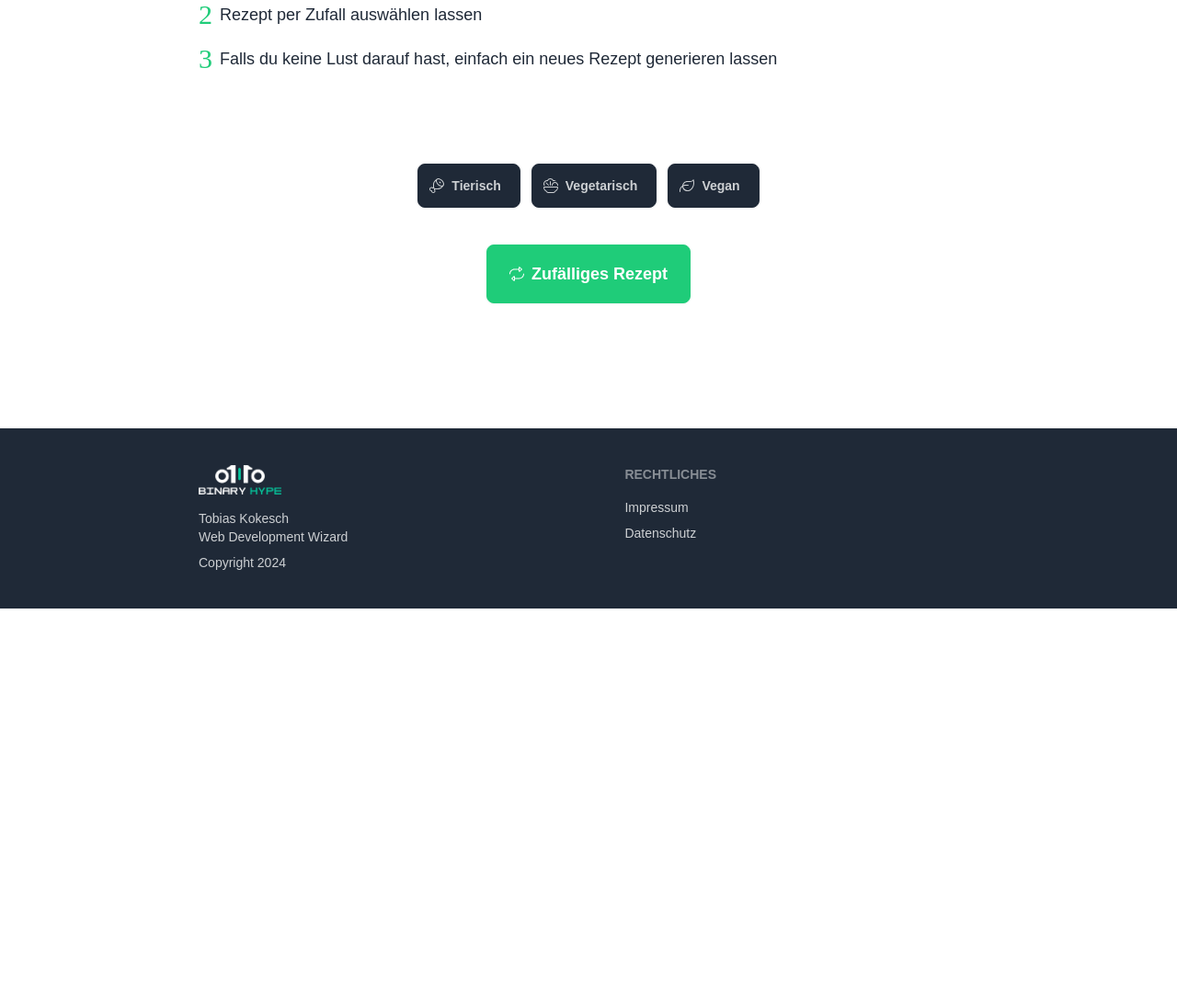
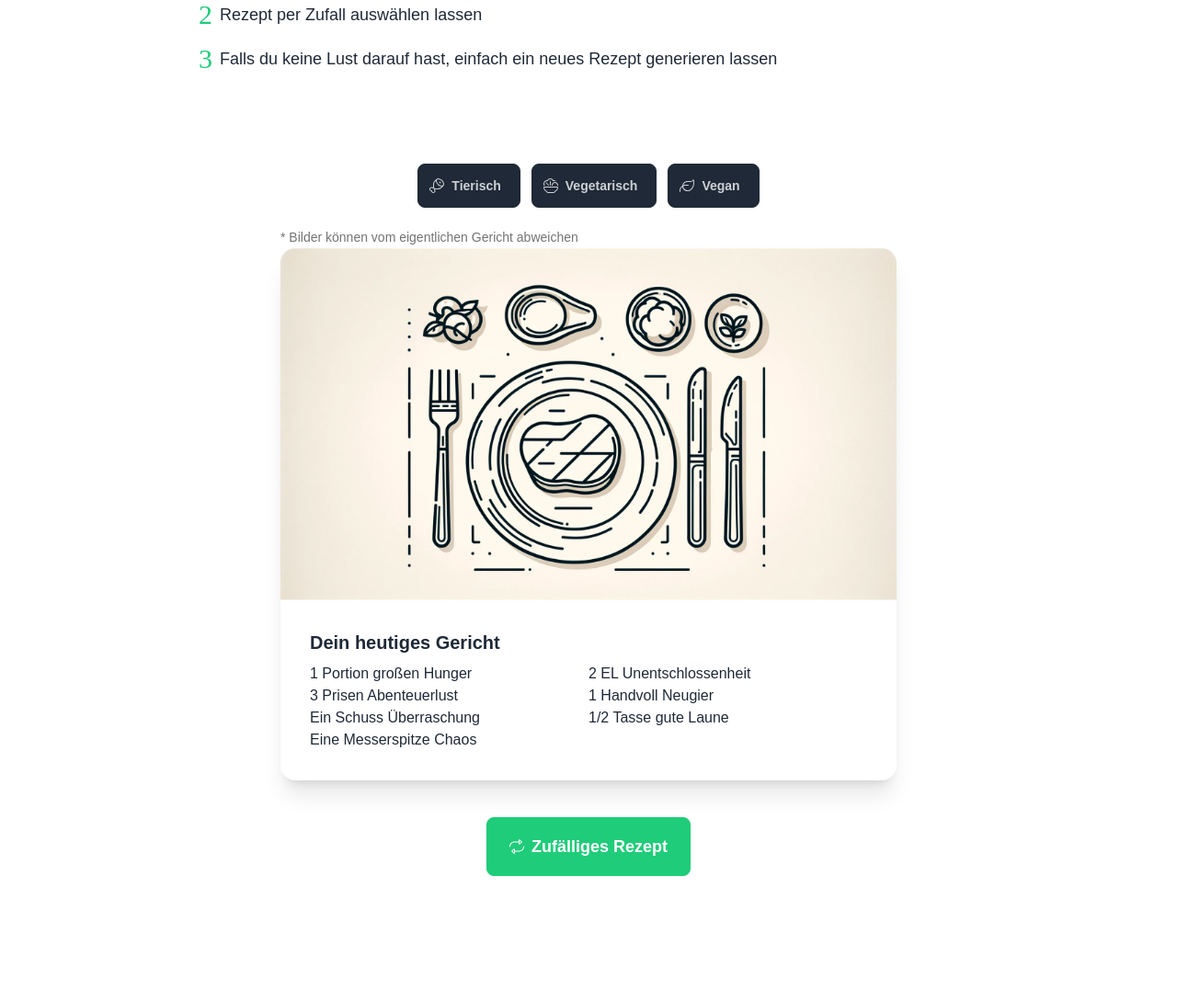
Before and after one commit to Binary-Hype/recipe-roulette, a Laravel app: page / in a window 1280 px wide. Shown: the part 990-2079 px from the top of the page at 92% size. Before the commit the page ends 1652 px from the top, so only its background shows below. Run offline with Laravel 12, Linux system fonts and the light colour scheme; style sheets or scripts are compiled from the project's sources; some libraries are stand-ins or nearby versions.

Commit message:
🚧 placeholder card

```diff
--- a/resources/views/livewire/recipe-roulette.blade.php
+++ b/resources/views/livewire/recipe-roulette.blade.php
@@ -2,7 +2,6 @@
     <div class="flex gap-3 justify-center mb-5">
         <label class="btn btn-neutral has-[:checked]:btn-primary cursor-pointer px-3">
             <svg class="h-4 w-4" xmlns="http://www.w3.org/2000/svg" viewBox="0 0 512 512">
-                <!--! Font Awesome Pro 6.4.2 by @fontawesome - https://fontawesome.com License - https://fontawesome.com/license (Commercial License) Copyright 2023 Fonticons, Inc. -->
                 <path class="fill-current"
                       d="M288.9 223.1c30 30 65.3 51.2 99.4 60.2c12.2 3.2 25.2 5 38 4.7l-17.3 17.3c-30 30-70.7 46.8-113.1 46.8H208c-26.5 0-48-21.5-48-48V216c0-42.4 16.9-83.1 46.9-113.1l17.2-17.2c-.3 12.8 1.5 25.8 4.7 38c9 34.1 30.2 69.4 60.2 99.4zm175.8 17.7c-31.2 31.2-99.7 13.1-153.2-40.3s-71.5-122-40.3-153.2c9.9-9.9 23.5-14.8 39.2-15.2c8.9 .2 18.1 1.6 27.1 3.9c28.9 7.6 59.6 25.9 86.1 52.3s44.7 57.2 52.3 86.1c2.3 8.9 3.7 17.9 3.9 26.8c-.4 15.9-5.3 29.6-15.3 39.6zM347.6 4.8c-12-3.2-24.8-5-37.4-4.7c-25.7-.3-52.7 6.9-74 28.2l-52 52c-36 36-56.2 84.8-56.2 135.8v72 16 2.7c0 4.2-1.7 8.3-4.7 11.3l-2 2-.1 0c-.1 0-.5 .1-1.2 .1c-1.5-.1-3.5-.7-5.2-2C102.9 309.3 88.1 304 72 304c-39.8 0-72 32.2-72 72c0 37.2 28.2 67.8 64.4 71.6C68.2 483.8 98.8 512 136 512c39.8 0 72-32.2 72-72c0-16.1-5.3-30.9-14.2-42.9c-1.2-1.7-1.9-3.7-2-5.2c0-.7 .1-1.1 .1-1.2l0-.1 2-2c3-3 7.1-4.7 11.3-4.7H208h16 72c50.9 0 99.7-20.2 135.7-56.2l52.1-52.1c21.4-21.4 28.6-48.6 28.1-74.5c.2-12.5-1.6-25-4.7-36.9c-9-34.1-30.2-69.4-60.2-99.4s-65.3-51.2-99.4-60.2zM165.9 372c-10.6 14.6-5.7 33.5 2.2 44.1c4.9 6.7 7.9 14.9 7.9 23.8c0 22.1-17.9 40-40 40s-40-17.9-40-40c0-13.1-10.9-24-24-24c-22.1 0-40-17.9-40-40s17.9-40 40-40c9 0 17.2 2.9 23.8 7.9c10.7 7.9 29.5 12.8 44.1 2.2c6.5 10.5 15.4 19.4 25.9 25.9zm186-211.9c15.3 15.3 34.9 20.4 43.8 11.5s3.8-28.5-11.5-43.8s-34.9-20.4-43.8-11.5s-3.8 28.5 11.5 43.8z"/>
             </svg>
@@ -11,7 +10,6 @@
         </label>
         <label class="btn btn-neutral has-[:checked]:btn-primary cursor-pointer px-3">
             <svg class="h-4 w-4" xmlns="http://www.w3.org/2000/svg" viewBox="0 0 512 512">
-                <!--! Font Awesome Pro 6.4.2 by @fontawesome - https://fontawesome.com License - https://fontawesome.com/license (Commercial License) Copyright 2023 Fonticons, Inc. -->
                 <path class="fill-current"
                       d="M241.1 32c37.1 0 68.9 22.7 82.3 55c2.8 6.6 9.6 10.6 16.7 9.7c3.9-.5 7.8-.7 11.8-.7c7.4 0 14.6 .8 21.5 2.4C382.1 96.8 391 96 400 96c15.3 0 30 2.4 43.8 6.8C420.5 78.9 388 64 352 64c-1.3 0-2.7 0-4 .1C327.6 26 287.4 0 241.1 0c-46.3 0-86.5 26-106.9 64.1c-2.1-.1-4.1-.1-6.2-.1C57.3 64 0 121.3 0 192c0 23.3 6.2 45.2 17.1 64H56.4C41.2 239 32 216.6 32 192c0-53 43-96 96-96c4.6 0 9.2 .3 13.6 1c7.2 1 14.3-3 17-9.7C172 54.8 203.9 32 241.1 32zM400 160c44.2 0 80 35.8 80 80c0 5.5-.6 10.8-1.6 16h32.5c.7-5.2 1.1-10.6 1.1-16c0-61.9-50.1-112-112-112s-112 50.1-112 112c0 5.4 .4 10.8 1.1 16h32.5c-1-5.2-1.6-10.5-1.6-16c0-44.2 35.8-80 80-80zM129.3 457.1c-2.7-9-9.2-16.4-17.8-20.2C65.9 417 33.9 372.3 32.1 320H479.9c-1.8 52.3-33.9 97-79.4 116.9c-8.6 3.8-15.2 11.2-17.8 20.2C378.7 470.4 366.5 480 352 480H160c-14.5 0-26.7-9.6-30.7-22.9zM27.4 288C12.3 288 0 300.3 0 315.4c0 67.4 40.6 125.4 98.6 150.8C106.5 492.7 131 512 160 512H352c29 0 53.5-19.3 61.4-45.7c58.1-25.4 98.6-83.4 98.6-150.8c0-15.1-12.3-27.4-27.4-27.4H27.4zM256 112c0-8.8-7.2-16-16-16s-16 7.2-16 16V240c0 8.8 7.2 16 16 16s16-7.2 16-16V112zM107.3 148.7c-6.2-6.2-16.4-6.2-22.6 0s-6.2 16.4 0 22.6l80 80c6.2 6.2 16.4 6.2 22.6 0s6.2-16.4 0-22.6l-80-80z"/>
             </svg>
@@ -20,7 +18,6 @@
         </label>
         <label class="btn btn-neutral has-[:checked]:btn-primary cursor-pointer px-3">
             <svg class="h-4 w-4" xmlns="http://www.w3.org/2000/svg" viewBox="0 0 512 512">
-                <!--! Font Awesome Pro 6.4.2 by @fontawesome - https://fontawesome.com License - https://fontawesome.com/license (Commercial License) Copyright 2023 Fonticons, Inc. -->
                 <path class="fill-current"
                       d="M132 238.3c23.6-9.3 49.2-14.3 76-14.3h96c8.8 0 16 7.2 16 16s-7.2 16-16 16H208c-28.8 0-56 6.9-80 19.2C129.7 353.2 193.5 416 272 416h0l.8 0c109-.5 207.2-110.5 207.2-259.4c0-23-2.4-45.2-6.9-66.3C447.5 113.7 413.4 128 376 128l-104 0c-67.9 0-124.9 47-140 110.3zM96.7 256.3C104.7 166.4 180.1 96 272 96l104 0c35.2 0 66.6-16.2 87.2-41.7l.6-.8c2.3-2.9 4.4-5.8 6.4-8.9c1.6-2.5 3.2-5.1 4.6-7.8c3.5-6.5 13.6-6.8 16.2 .1c1.3 3.5 2.5 7 3.7 10.6s2.3 7.1 3.4 10.8l.4 1.5c8.8 30.3 13.5 62.8 13.5 96.8C512 317.1 405.1 447.3 273 448l-1 0c-89.4 0-163.2-66.7-174.5-153C57.5 327.3 32 376.7 32 432v32c0 8.8-7.2 16-16 16s-16-7.2-16-16V432c0-73.9 38.6-138.9 96.7-175.7z"/>
             </svg>
@@ -30,7 +27,6 @@
     </div>
 
     @if($recipe)
-
         <div class="flex justify-center">
             <label class="swap swap-flip mx-auto" x-data="{ instructions: false }">
                 <input type="checkbox"/>
@@ -38,8 +34,14 @@
                     <span class="text-sm text-neutral-500">* Bilder können vom eigentlichen Gericht abweichen</span>
                     <div class="card shadow-xl max-w-2xl" @click="instructions = ! instructions">
                         <figure>
-                            <img class="w-[670px] max-w-full object-cover" src="{{ url('storage/' . $recipe->cover) }}"
-                                 alt="{{ $recipe->name }}"/>
+                            @if($recipe->cover)
+                                <img class="w-[670px] max-w-full object-cover"
+                                     src="{{ url('storage/' . $recipe->cover) }}"
+                                     alt="{{ $recipe->name }}"/>
+                            @else
+                                <img class="w-[670px] max-w-full object-cover" src="/img/placeholder.webp"
+                                     alt="{{ $recipe->name }}"/>
+                            @endif
                         </figure>
 
                         <div class="card-body">
@@ -48,7 +50,6 @@
                             <div class="card-actions justify-end">
                                 <div class="btn btn-sm btn-link no-underline text-accent">
                                     <svg class="h-4 w-4" xmlns="http://www.w3.org/2000/svg" viewBox="0 0 512 512">
-                                        <!--! Font Awesome Pro 6.4.2 by @fontawesome - https://fontawesome.com License - https://fontawesome.com/license (Commercial License) Copyright 2023 Fonticons, Inc. -->
                                         <path class="fill-current"
                                               d="M32 48c0 8.8 7.2 16 16 16H64V192H32c-8.8 0-16 7.2-16 16s7.2 16 16 16h96c8.8 0 16-7.2 16-16s-7.2-16-16-16H96V48c0-8.8-7.2-16-16-16H48c-8.8 0-16 7.2-16 16zM192 96c0 8.8 7.2 16 16 16H496c8.8 0 16-7.2 16-16s-7.2-16-16-16H208c-8.8 0-16 7.2-16 16zm0 160c0 8.8 7.2 16 16 16H496c8.8 0 16-7.2 16-16s-7.2-16-16-16H208c-8.8 0-16 7.2-16 16zm0 160c0 8.8 7.2 16 16 16H496c8.8 0 16-7.2 16-16s-7.2-16-16-16H208c-8.8 0-16 7.2-16 16zM58.7 323.9c11.1-11.1 29.2-10.5 39.6 1.3c9.2 10.5 8.9 26.2-.6 36.3L12.3 453.1c-4.3 4.7-5.5 11.5-3 17.3s8.3 9.6 14.7 9.6H128c8.8 0 16-7.2 16-16s-7.2-16-16-16H60.8l60.3-64.6c20.7-22.2 21.2-56.4 1.3-79.3c-22.5-25.7-62.1-27.1-86.3-2.9L20.7 316.7c-6.2 6.2-6.2 16.4 0 22.6s16.4 6.2 22.6 0l15.4-15.4z"/>
                                     </svg>
@@ -62,8 +63,14 @@
                     <span class="text-sm text-neutral-500">* Bilder können vom eigentlichen Gericht abweichen</span>
                     <div class="card shadow-xl max-w-2xl" @click="instructions = ! instructions">
                         <figure>
-                            <img class="w-[670px] max-w-full object-cover" src="{{ url('storage/' . $recipe->cover) }}"
-                                 alt="{{ $recipe->name }}"/>
+                            @if($recipe->cover)
+                                <img class="w-[670px] max-w-full object-cover"
+                                     src="{{ url('storage/' . $recipe->cover) }}"
+                                     alt="{{ $recipe->name }}"/>
+                            @else
+                                <img class="w-[670px] max-w-full object-cover" src="/img/placeholder.webp"
+                                     alt="{{ $recipe->name }}"/>
+                            @endif
                         </figure>
 
                         <div class="card-body">
@@ -79,7 +86,6 @@
                             <div class="card-actions justify-end">
                                 <div class="btn btn-sm btn-link no-underline text-accent">
                                     <svg class="h-4 w-4" xmlns="http://www.w3.org/2000/svg" viewBox="0 0 512 512">
-                                        <!--! Font Awesome Pro 6.4.2 by @fontawesome - https://fontawesome.com License - https://fontawesome.com/license (Commercial License) Copyright 2023 Fonticons, Inc. -->
                                         <path class="fill-current"
                                               d="M156.3 58.2c5.7-6.8 4.7-16.9-2-22.5s-16.9-4.7-22.5 2L62.9 120.3 27.3 84.7c-6.2-6.2-16.4-6.2-22.6 0s-6.2 16.4 0 22.6l48 48c3.2 3.2 7.5 4.9 12 4.7s8.7-2.3 11.6-5.7l80-96zm0 160c5.7-6.8 4.7-16.9-2-22.5s-16.9-4.7-22.5 2L62.9 280.3 27.3 244.7c-6.2-6.2-16.4-6.2-22.6 0s-6.2 16.4 0 22.6l48 48c3.2 3.2 7.5 4.9 12 4.7s8.7-2.3 11.6-5.7l80-96zM192 96c0 8.8 7.2 16 16 16H496c8.8 0 16-7.2 16-16s-7.2-16-16-16H208c-8.8 0-16 7.2-16 16zm0 160c0 8.8 7.2 16 16 16H496c8.8 0 16-7.2 16-16s-7.2-16-16-16H208c-8.8 0-16 7.2-16 16zM160 416c0 8.8 7.2 16 16 16H496c8.8 0 16-7.2 16-16s-7.2-16-16-16H176c-8.8 0-16 7.2-16 16zm-64 0a32 32 0 1 0 -64 0 32 32 0 1 0 64 0z"/>
                                     </svg>
@@ -91,12 +97,37 @@
                 </div>
             </label>
         </div>
+    @else
+        <div class="flex justify-center">
+            <div>
+                <span class="text-sm text-neutral-500">* Bilder können vom eigentlichen Gericht abweichen</span>
+                <div class="card shadow-xl max-w-2xl">
+                    <figure>
+                        <img class="w-[670px] max-w-full object-cover" src="/img/placeholder.webp"
+                             alt="Platzhalter"/>
+
+                    </figure>
+
+                    <div class="card-body">
+                        <h2 class="card-title">Dein heutiges Gericht</h2>
+                        <ul class="grid grid-cols-2">
+                            <li>1 Portion großen Hunger</li>
+                            <li>2 EL Unentschlossenheit</li>
+                            <li>3 Prisen Abenteuerlust</li>
+                            <li>1 Handvoll Neugier</li>
+                            <li>Ein Schuss Überraschung</li>
+                            <li>1/2 Tasse gute Laune</li>
+                            <li>Eine Messerspitze Chaos</li>
+                        </ul>
+                    </div>
+                </div>
+            </div>
+        </div>
     @endif
 
     <div class="flex justify-center my-10">
         <button wire:click="fetchRandomRecipe" class="btn btn-lg btn-primary">
             <svg class="h-4 w-4" xmlns="http://www.w3.org/2000/svg" viewBox="0 0 512 512">
-                <!--! Font Awesome Pro 6.4.2 by @fontawesome - https://fontawesome.com License - https://fontawesome.com/license (Commercial License) Copyright 2023 Fonticons, Inc. -->
                 <path class="fill-current"
                       d="M15.2 272C6.4 271.5-.4 264 0 255.2l.4-8C5.1 153.5 82.4 80 176.2 80H320V35.6C320 20.3 332.3 8 347.6 8c6.8 0 13.4 2.5 18.4 7.1l76.7 69c3.4 3 5.3 7.4 5.3 11.9s-1.9 8.9-5.3 11.9l-76.7 69c-5.1 4.6-11.6 7.1-18.4 7.1c-15.2 0-27.6-12.3-27.6-27.6V112H176.2c-76.7 0-140 60.2-143.8 136.8l-.4 8c-.4 8.8-8 15.6-16.8 15.2zM352 146.5L408.1 96 352 45.5l0 100.9zM496.8 240c8.8 .4 15.6 8 15.2 16.8l-.4 8c-4.7 93.7-82 167.2-175.8 167.2L192 432l0 44.4c0 15.2-12.3 27.6-27.6 27.6c-6.8 0-13.4-2.5-18.4-7.1l-76.7-69c-3.4-3-5.3-7.4-5.3-11.9s1.9-8.9 5.3-11.9l76.7-69c5.1-4.6 11.6-7.1 18.4-7.1c15.2 0 27.6 12.3 27.6 27.6l0 44.4 143.8 0c76.7 0 140-60.2 143.8-136.8l.4-8c.4-8.8 8-15.6 16.8-15.2zM160 365.5L103.9 416 160 466.5l0-100.9z"/>
             </svg>
```
Also changed, not shown: public/img/placeholder.webp (added).
